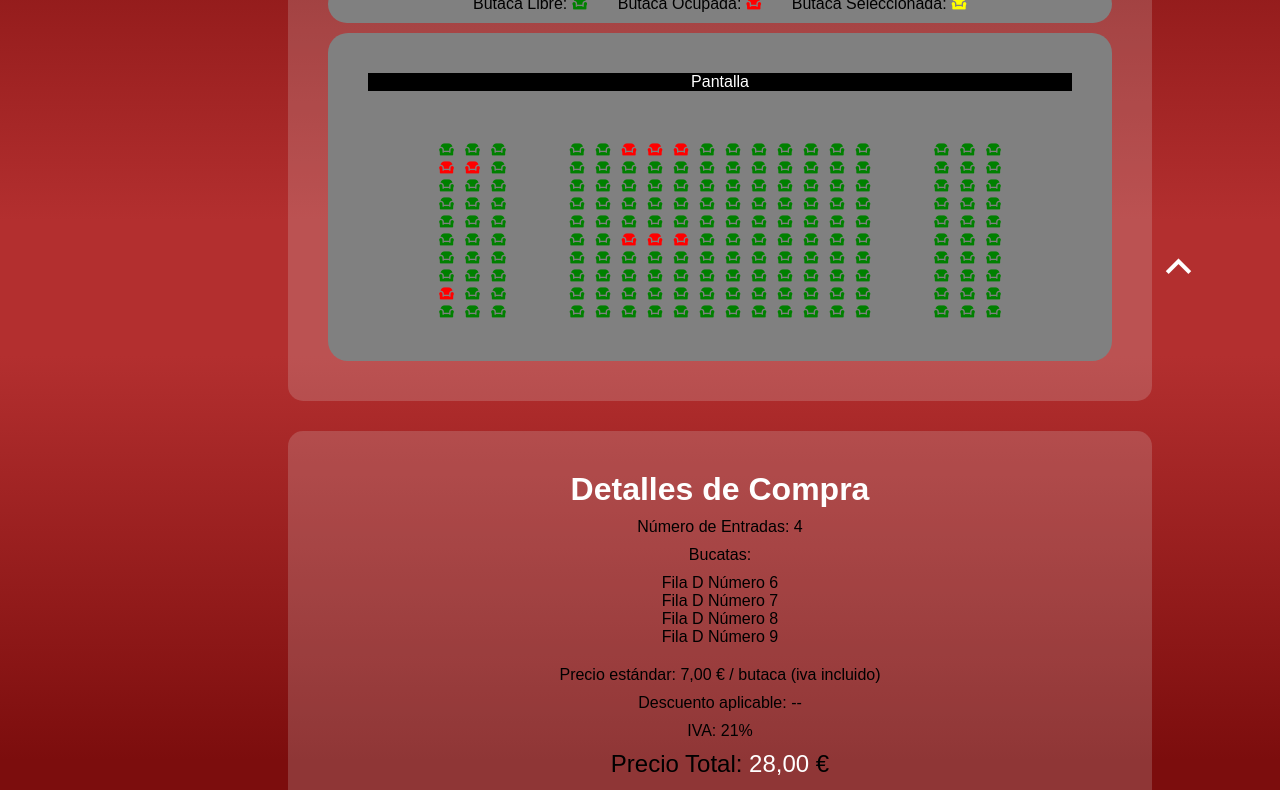
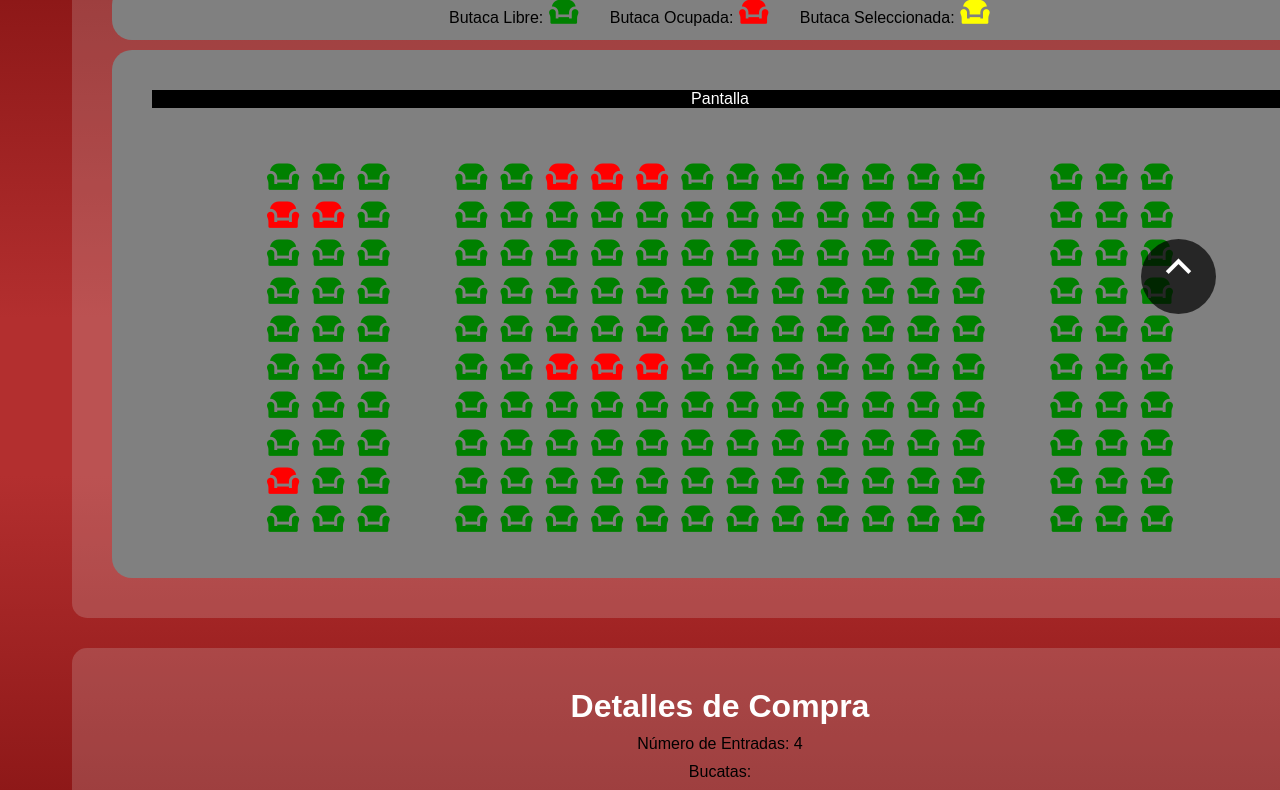
Before and after one commit to juanmiraaaa/ProyectoIntermodular, a plain HTML site: page src/website/pages/butacas.html in a window 1280 px wide. Shown: the part 466-1256 px from the top of the page. Drawn offline with nearby package versions, Linux system fonts and the light colour scheme; a web font is replaced by a local one.

Commit message:
style: changes on style, increse size of seats on the form

```diff
--- a/src/website/assets/css/butacas.css
+++ b/src/website/assets/css/butacas.css
@@ -5,7 +5,7 @@ html {
 main > section, main > form > section {
     margin: 0 auto;
     text-align: center;
-    width: 60%;
+    width: 90%;
     background-color: var(--details-section-bg-color);
     margin: 30px auto;
     margin-bottom: 30px;
@@ -33,7 +33,7 @@ header iframe {
 
     bottom: 20px;
     right: 5%;
-    background-color: background-color: rgba(0, 0, 0, 0.7);
+    background-color: rgba(0, 0, 0, 0.7);
     color: white;
     text-align: center;
     text-decoration: none;
@@ -59,7 +59,7 @@ h2 {
 }
 
 
-#seats-legend {
+legend {
     background-color: gray;
     border-radius: 20px;
     display: flex;
@@ -70,8 +70,12 @@ h2 {
     gap: 30px;
 }
 
+legend span {
+    font-size: 2em;
+}
 
-#seats-container {
+
+form article {
     background-color: gray;
     padding: 40px;
     border-radius: 20px;
@@ -108,7 +112,7 @@ h2 {
 }
 
 .seat span {
-    font-size: 1rem;
+    font-size: 2.2rem;
     cursor: pointer;
     transition: color 0.3s, transform 0.3s;
 }
--- a/src/website/pages/butacas.html
+++ b/src/website/pages/butacas.html
@@ -4,6 +4,7 @@
     <meta charset="UTF-8">
     <meta name="viewport" content="width=sectionice-width, initial-scale=1.0">
     <meta name="author" content="Andrés Pérez Guardiola">
+    <meta name="description" content="Classic Cinema es la cadena de cines española destacada por abarcar una arquitectura y ambientación clásica, pero implementando la mejor tecnología en calidad de imagen y sonido para abarcar una experiencia de usuario única">
 
     <link rel="stylesheet" href="https://cdnjs.cloudflare.com/ajax/libs/remixicon/4.6.0/remixicon.min.css">
 
@@ -13,9 +14,9 @@
     <title>Classic Cinema | Butacas</title>
 </head>
 <body>
-    <a href="#main-content" class="to-main-content">Al contenido principal</a>
+    <a href="#main-content" class="to-main-content" aria-label="Al contenido principal de la página">Al contenido principal</a>
 
-    <a href="#" id="scroll-to-top" class="scroll-to-top" >
+    <a href="#" id="scroll-to-top" class="scroll-to-top" aria-label="Al inicio de la página" title="">
         <span class="ri-arrow-up-s-line"></span>
     </a>
 
@@ -38,11 +39,11 @@
         <form action="#" method="post" id="seat-selection-form">
             <section id="seats">
                 <h2>Seleccione sus butacas</h2>
-                <article id="seats-legend">
+                <legend id="seats-legend">
                     <p>Butaca Libre: <span class="ri-sofa-fill available"></span></p>
                     <p>Butaca Ocupada: <span class="ri-sofa-fill unavailable"></span></p>
                     <p>Butaca Seleccionada: <span class="ri-sofa-fill checked"></span></p>
-                </article>
+                </legend>
 
                 <article id="seats-container">
                     <section id="screen">
```
